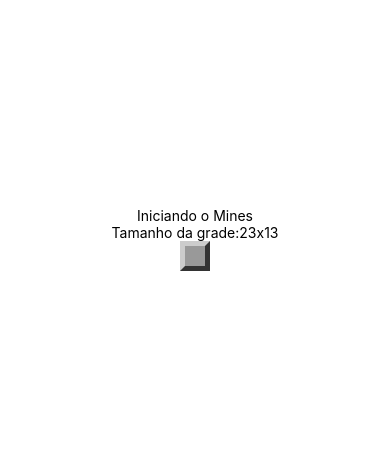
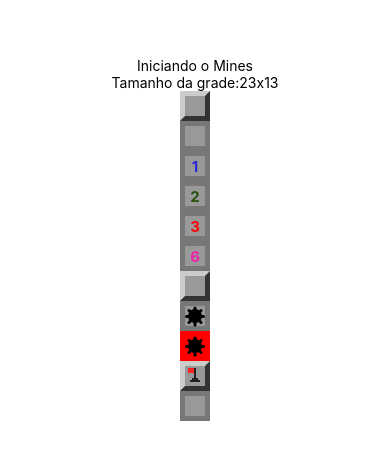
Before and after one commit to maarcos-wesleey/Mobile-TEI4, a React Native app in the folder CampoMinado/: screen / in a window 390 px wide. Shown: the part 183-642 px from the top of the page. Built offline with nearby package versions, Linux system fonts and the light colour scheme.

Commit message:
Aquivos Aula 13/04

```diff
--- a/CampoMinado/App.js
+++ b/CampoMinado/App.js
@@ -11,6 +11,16 @@
         {params.getRowsAmount()}x{params.getColumnsAmount()}
       </Text>
       <Field />
+      <Field opened />
+      <Field opened nearMines={1} />
+      <Field opened nearMines={2} />
+      <Field opened nearMines={3} />
+      <Field opened nearMines={6} />
+      <Field mined />
+      <Field mined opened />
+      <Field mined opened exploded />
+      <Field flagged />
+      <Field flagged opened />
       <StatusBar style="auto" />
     </View>
   );
--- a/CampoMinado/src/components/Field.js
+++ b/CampoMinado/src/components/Field.js
@@ -1,14 +1,18 @@
 import React from "react";
 import {View, StyleSheet, Text} from 'react-native'
 import params from '../params'
+import Mine from "./Mine";
+import Flag from "./Flag";
 
 export default props => {
 
-    const {mined, opened, nearMines} = props
+    const {mined, opened, nearMines, exploded, flagged} = props
 
     const styleField = [styles.field]
     if(opened) styleField.push(styles.opened)
-    if(styleField.length === 1) styleField.push(styles.regular)
+    if(exploded) styleField.push(styles.exploded)
+    if(flagged) styleField.push(styles.flagged)
+    if(!opened && !exploded) styleField.push(styles.regular)
 
     let color = null
     if(nearMines > 0) {
@@ -23,9 +27,9 @@
             <View style={styleField}>
                 {!mined && opened && nearMines > 0 ?
                 <Text style={[styles.label, {color: color}]}>
-                    {nearMines}</Text> :false
-            }
-
+                    {nearMines}</Text> :false}
+                {mined && opened ? <Mine /> : false}
+                {flagged && !opened ? <Flag /> : false}
             </View>
         )
 }
@@ -48,6 +52,13 @@
         borderColor: '#777',
         alignItems: 'center',
         justifyContent: 'center',
-
+    },
+    label: {
+        fontWeight: 'bold',
+        fontSize: params.fontSize,
+    },
+    exploded: {
+        backgroundColor: 'red',
+        borderColor: 'red',
     }
 })
--- /dev/null
+++ b/CampoMinado/src/components/Flag.js
@@ -0,0 +1,71 @@
+import React from "react";
+import {View, StyleSheet} from 'react-native'
+
+export default props => {
+    return (
+        <View style={styles.container}>
+            <View style={[styles.flagpole, props.bigger ? styles.flagpoleBigger : null ]} />
+            <View style={[styles.flag, props.bigger ? styles.flagBigger : null]} />
+            <View style={[styles.base1, props.bigger ? styles.base1Bigger : null ]} />
+            <View style={[styles.base2, props.bigger ? styles.base2Bigger : null ]} />
+        </View>
+    )
+}
+
+const styles = StyleSheet.create ({
+    container: {
+        marginTop: 2,
+    },
+    flagpole: {
+        position: 'absolute',
+        height: 14,
+        width: 2,
+        backgroundColor: '#222',
+        marginLeft: 9,
+    },
+    flag: {
+        position: 'absolute',
+        height: 5,
+        width: 6,
+        backgroundColor: '#F22',
+        marginLeft: 3,
+    },
+    base1: {
+        position: 'absolute',
+        height: 2,
+        width: 6,
+        backgroundColor: '#222',
+        marginLeft: 7,
+        marginTop: 10,
+    },
+    base2: {
+        position: 'absolute',
+        height: 2,
+        width: 10,
+        backgroundColor: '#222',
+        marginLeft: 5,
+        marginTop: 12,
+    },
+    flagpoleBigger: {
+        height: 28,
+        width: 4,
+        marginLeft: 16,
+    },
+    flagBigger: {
+        height: 10,
+        width: 14,
+        marginLeft: 3,
+    },
+    base1Bigger: {
+        height: 4,
+        width: 12,
+        marginTop: 20,
+        marginLeft: 12,
+    },
+    base2Bigger: {
+        height: 4,
+        width: 20,
+        marginLeft:8,
+        marginTop: 24,
+    }
+})
--- /dev/null
+++ b/CampoMinado/src/components/Mine.js
@@ -0,0 +1,36 @@
+import React from "react";
+import {View, StyleSheet} from 'react-native'
+
+export default props => {
+    return (
+        <View style={styles.container}>
+            <View style={styles.coreMine} />
+            <View style={styles.line} />
+            <View style={[styles.line, {transform: [{rotate: '45deg'}] }]} />
+            <View style={[styles.line, {transform: [{rotate: '90deg'}] }]} />
+            <View style={[styles.line, {transform: [{rotate: '135deg'}] }]} />
+        </View>
+    )
+}
+
+const styles = StyleSheet.create({
+    container: {
+        alignItems: 'center',
+        justifyContent: 'center',
+    },
+    coreMine: {
+        height: 14,
+        width: 14,
+        borderRadius: 10,
+        backgroundColor: 'black',
+        alignItems: 'center',
+        justifyContent: 'center',
+    },
+    line: {
+        position: 'absolute',
+        height: 3,
+        width: 20,
+        borderRadius: 3,
+        backgroundColor: 'black',
+    }
+})
--- /dev/null
+++ b/CampoMinado/src/functions.js
@@ -0,0 +1,3 @@
+const createBoard = (rows, columns) => {
+
+}
```
Also changed, not shown: 1 other file (tests, documents, lock files or other folders).
